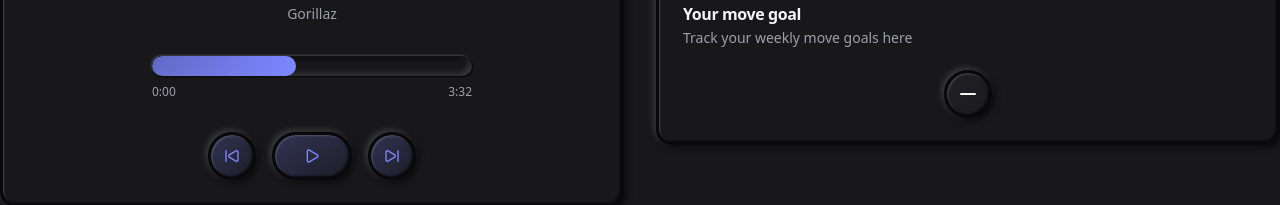
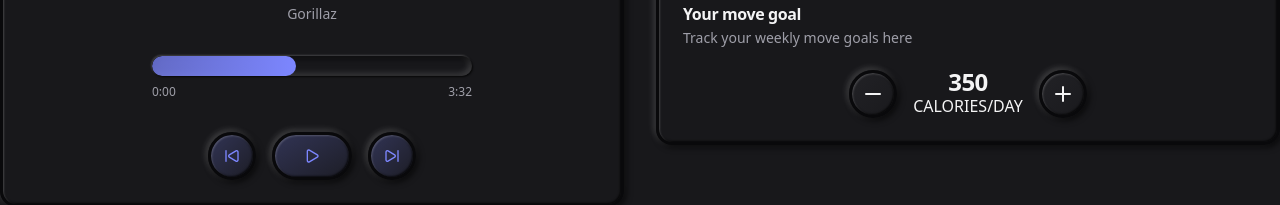
Before and after one commit to Annie-Huang/baseui-neomorphism2.0-component-library, a React (Vite) app: page / in a window 1280 px wide. Shown: the part 721-926 px from the top of the page. Built offline with nearby package versions, Linux system fonts and the light colour scheme.

Commit message:
Add another text and the plus button

```diff
--- a/src/App.tsx
+++ b/src/App.tsx
@@ -14,7 +14,7 @@ import NeuSlider from './components/Slider.tsx';
 import NeuProgress from './components/Progress.tsx';
 import Input from './components/Input.tsx';
 import { TabsList, TabsPanel, TabsRoot, TabsTab } from './components/Tabs.tsx';
-import { Minus, Pause, Play, SkipBack, SkipForward } from 'lucide-react';
+import { Minus, Pause, Play, Plus, SkipBack, SkipForward } from 'lucide-react';
 import { useState } from 'react';
 import NeuCheckbox from './components/Checkbox.tsx';
 import { Line, LineChart, ResponsiveContainer } from 'recharts';
@@ -308,6 +308,17 @@ function App() {
                 >
                   <Minus />
                 </Button>
+                <div className='text-center'>
+                  <CardTitle className='text-2xl'>350</CardTitle>
+                  <p>CALORIES/DAY</p>
+                </div>
+                <Button
+                  size='icon'
+                  shape='circle'
+                  aria-label='Increase daily calorie goal'
+                >
+                  <Plus />
+                </Button>
               </div>
             </CardHeader>
           </Card>
```
